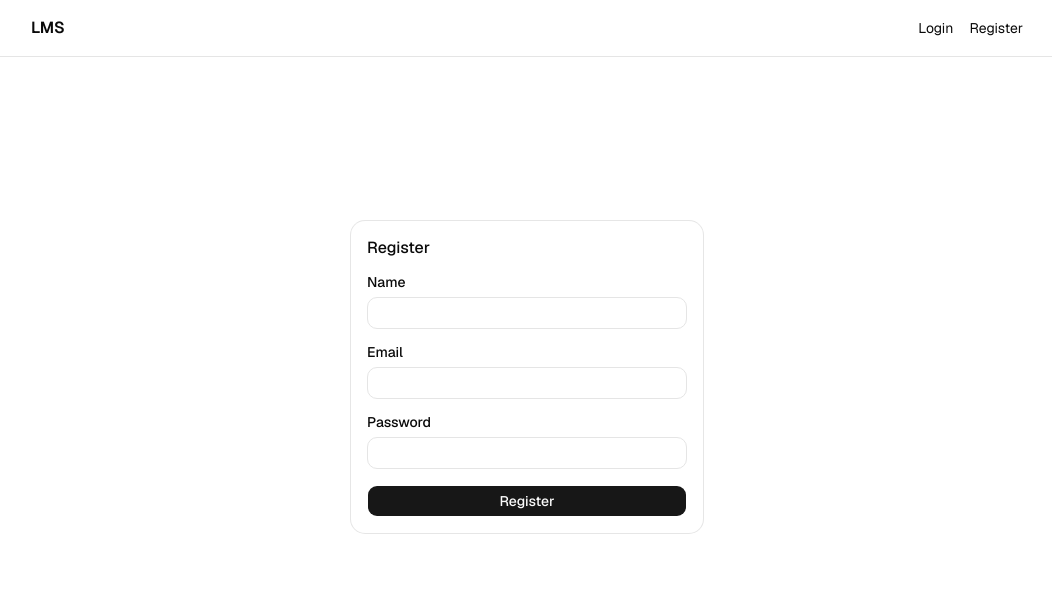
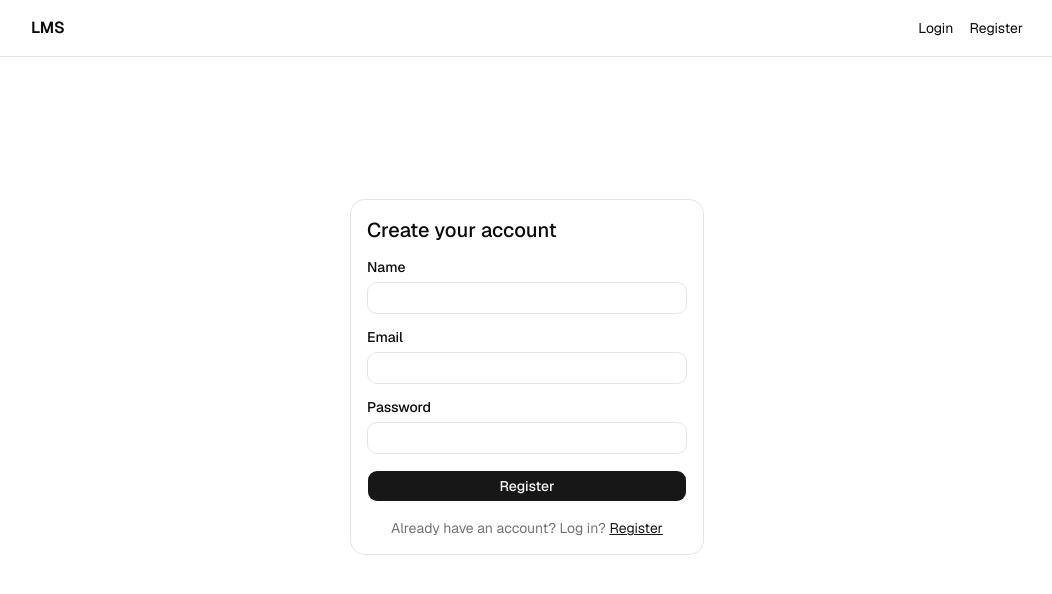
Before and after one commit to webafsanakeya/lms-platform, a Next.js app: page /register in a window 1280 px wide. Shown: the top 594 px of the page, without its empty margins (113-1165 px from the left). Built offline with nearby package versions, Linux system fonts and the light colour scheme; no server answers.

Commit message:
feat: polish login and register pages

```diff
--- a/src/app/login/page.tsx
+++ b/src/app/login/page.tsx
@@ -6,6 +6,7 @@ import { Button } from "@/components/ui/button";
 import { Input } from "@/components/ui/input";
 import { Label } from "@/components/ui/label";
 import { Card, CardContent, CardHeader, CardTitle } from "@/components/ui/card";
+import Link from "next/link";
 
 export default function LoginPage() {
   const router = useRouter();
@@ -42,7 +43,7 @@ export default function LoginPage() {
     <main className="mx-auto flex min-h-[80vh] max-w-sm items-center p-4">
       <Card className="w-full">
         <CardHeader>
-          <CardTitle>Log in</CardTitle>
+          <CardTitle className="text-xl">Welcome back</CardTitle>
         </CardHeader>
         <CardContent>
           <form onSubmit={handleSubmit} className="space-y-4">
@@ -59,6 +60,10 @@ export default function LoginPage() {
               {loading ? "Logging in..." : "Log in"}
             </Button>
           </form>
+          <p className="mt-4 text-center text-sm text-muted-foreground">
+  Dont have an account?{" "}
+  <Link href="/register" className="text-primary underline">Register</Link>
+</p>
         </CardContent>
       </Card>
     </main>
--- a/src/app/register/page.tsx
+++ b/src/app/register/page.tsx
@@ -6,6 +6,7 @@ import { Button } from "@/components/ui/button";
 import { Input } from "@/components/ui/input";
 import { Label } from "@/components/ui/label";
 import { Card, CardContent, CardHeader, CardTitle } from "@/components/ui/card";
+import Link from "next/link";
 
 export default function RegisterPage() {
   const router = useRouter();
@@ -47,7 +48,7 @@ export default function RegisterPage() {
     <main className="mx-auto flex min-h-[80vh] max-w-sm items-center p-4">
       <Card className="w-full">
         <CardHeader>
-          <CardTitle>Register</CardTitle>
+          <CardTitle className="text-xl">Create your account</CardTitle>
         </CardHeader>
         <CardContent>
           <form onSubmit={handleSubmit} className="space-y-4">
@@ -68,6 +69,10 @@ export default function RegisterPage() {
               {loading ? "Creating account..." : "Register"}
             </Button>
           </form>
+          <p className="mt-4 text-center text-sm text-muted-foreground">
+  Already have an account? Log in?{" "}
+  <Link href="/login" className="text-primary underline">Register</Link>
+</p>
         </CardContent>
       </Card>
     </main>
```
